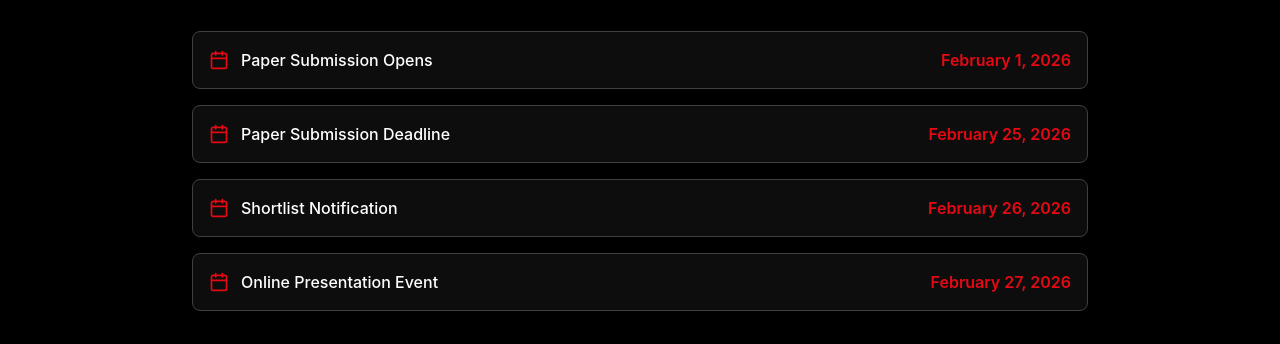
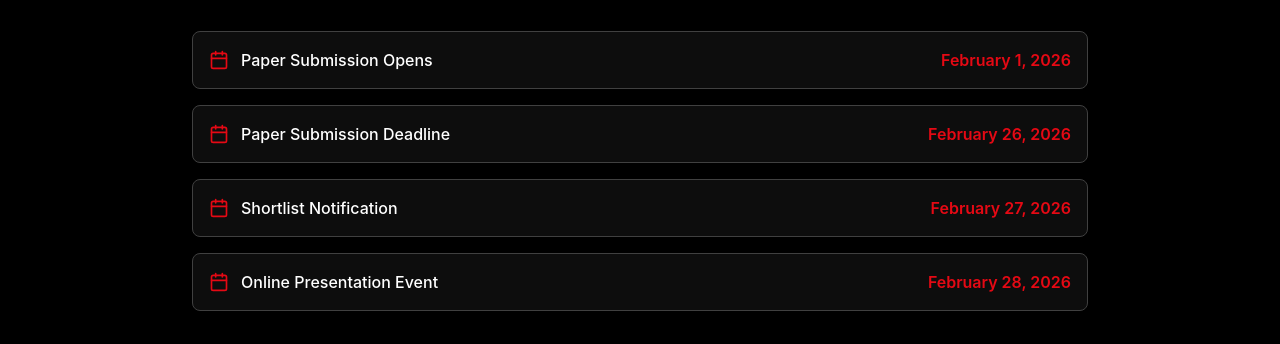
Before and after one commit to Clem0-o7/techutsav25, a Next.js app: page /paper-presentation in a window 1280 px wide. Shown: the part 2180-2524 px from the top of the page. Built offline with nearby package versions, Linux system fonts and the light colour scheme.

Commit message:
Actual Details Update

```diff
--- a/src/app/paper-presentation/page.jsx
+++ b/src/app/paper-presentation/page.jsx
@@ -50,9 +50,9 @@ export default function PaperPresentationPage() {
 
   const importantDates = [
     { event: "Paper Submission Opens", date: "February 1, 2026" },
-    { event: "Paper Submission Deadline", date: "February 25, 2026" },
-    { event: "Shortlist Notification", date: "February 26, 2026" },
-    { event: "Online Presentation Event", date: "February 27, 2026" }
+    { event: "Paper Submission Deadline", date: "February 26, 2026" },
+    { event: "Shortlist Notification", date: "February 27, 2026" },
+    { event: "Online Presentation Event", date: "February 28, 2026" }
   ];
 
   const benefits = [
```
